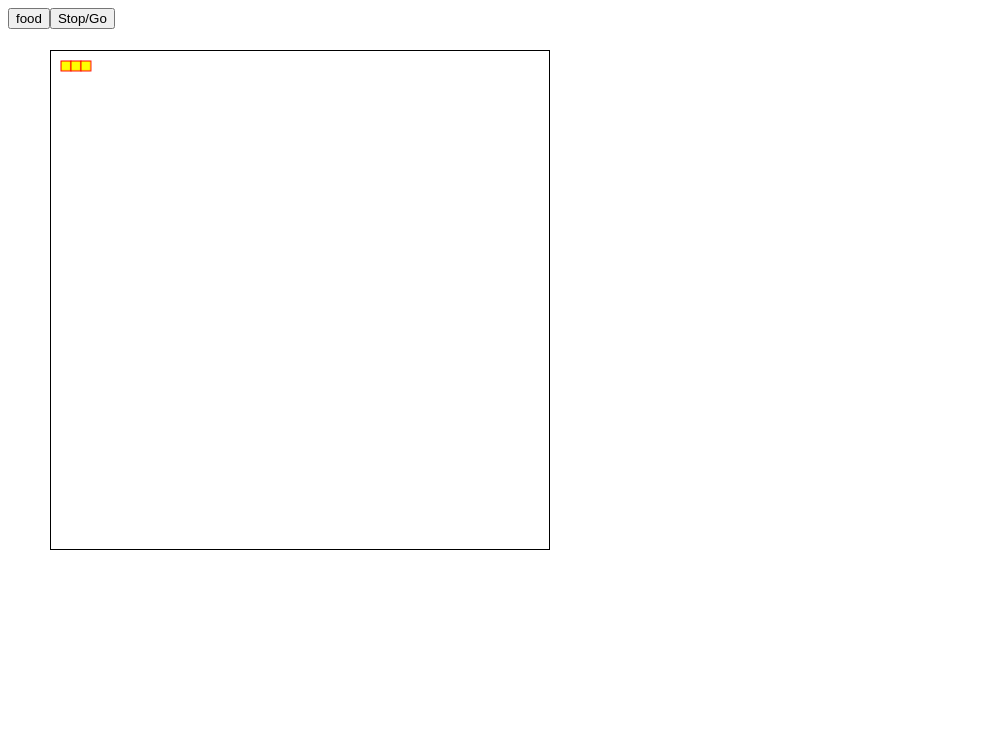
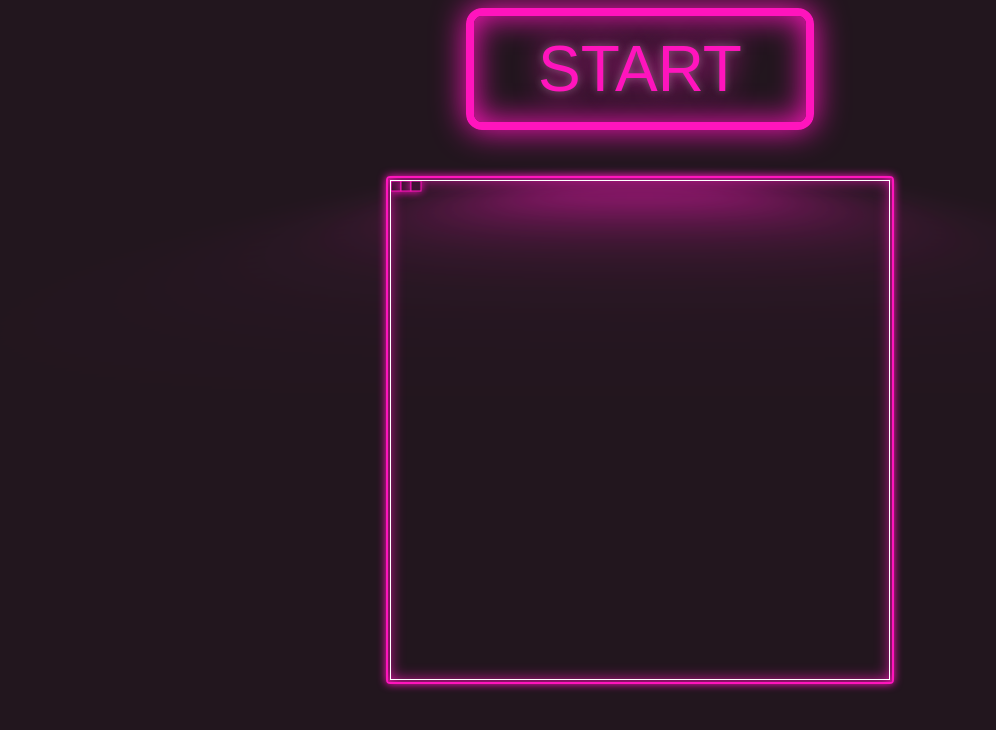
Before and after one commit to HenriquePopi/SnakeGame, a React (Create React App) app: page / in a window 1280 px wide. Shown: the top 730 px of the page, without its empty margins (0-996 px from the left). Built offline with nearby package versions, Linux system fonts and the light colour scheme.

Commit message:
fit: neon e useRegras sendo implementados

```diff
--- a/src/App.css
+++ b/src/App.css
@@ -1,38 +1,16 @@
-.App {
-  text-align: center;
+:root {
+  --clr-neon: hsl(317 100% 54%);
+  --clr-bg: hsl(323 21% 16%);
 }
-
-.App-logo {
-  height: 40vmin;
-  pointer-events: none;
+body {
+  background: hsl(320, 22%, 11%);
+  font-family: "Balsamiq Sans", cursive;
+  color: hsl(317 100% 54%);
+  display: grid;
+  place-items: center;
 }
-
-@media (prefers-reduced-motion: no-preference) {
-  .App-logo {
-    animation: App-logo-spin infinite 20s linear;
-  }
+*,
+*::before,
+*::after {
+  box-sizing: border-box;
 }
-
-.App-header {
-  background-color: #282c34;
-  min-height: 100vh;
-  display: flex;
-  flex-direction: column;
-  align-items: center;
-  justify-content: center;
-  font-size: calc(10px + 2vmin);
-  color: white;
-}
-
-.App-link {
-  color: #61dafb;
-}
-
-@keyframes App-logo-spin {
-  from {
-    transform: rotate(0deg);
-  }
-  to {
-    transform: rotate(360deg);
-  }
-}
--- a/src/App.js
+++ b/src/App.js
@@ -1,13 +1,33 @@
 import React from "react";
 import "./App.css";
-import { Canvas } from "./Components/Canvas/Canvas.style";
+import { Canvas, InnerCanvas } from "./Components/Canvas/Canvas.style";
 import useCanvas from "./Components/Hooks/useCanvas";
 import useSnake from "./Components/Hooks/useSnake";
 import useFood from "./Components/Hooks/useFood";
+import { NeonButton } from "./Components/styledComponents";
+import styled from "styled-components";
+
+const defineColor = (ctx) => {
+  ctx.fillStyle = "hsl(320, 22%, 11%)";
+  ctx.strokeStyle = "hsl(317 100% 54%)";
+  ctx.shadowOffsetX = 0;
+  ctx.shadowOffsetY = 0;
+  ctx.shadowBlur = 8;
+  ctx.shadowColor = "hsl(317 100% 54%)";
+  return ctx;
+};
+const defineFoodColor = (ctx) => {
+  ctx.fillStyle = "hsl(320, 22%, 11%)";
+  ctx.strokeStyle = "hsl(317 100% 54%)";
+  ctx.shadowOffsetX = 0;
+  ctx.shadowOffsetY = 0;
+  ctx.shadowBlur = 10;
+  ctx.shadowColor = "hsl(317 100% 54%)";
+  return ctx;
+};
 const drawSnakePart = (ctx, snakePart, index) => {
   if (index === 0) ctx.clearRect(0, 0, ctx.canvas.width, ctx.canvas.height);
-  ctx.fillStyle = "yellow";
-  ctx.strokeStyle = "red";
+  ctx = defineColor(ctx);
   ctx.fillRect(snakePart.x, snakePart.y, 10, 10);
   ctx.strokeRect(snakePart.x, snakePart.y, 10, 10);
 };
@@ -19,12 +39,10 @@ const drawSnake = (ctx, snake) => {
 
 const drawFood = (ctx, foodPosition) => {
   ctx.clearRect(0, 0, ctx.canvas.width, ctx.canvas.height);
-  ctx.fillStyle = "orange";
-  ctx.strokeStyle = "#bbf";
+  ctx = defineFoodColor(ctx);
   ctx.fillRect(foodPosition.x, foodPosition.y, 10, 10);
   ctx.strokeRect(foodPosition.x, foodPosition.y, 10, 10);
 };
-
 function App() {
   let [snake, eat, stop, start] = useSnake(150);
   const [foodPosition, setFoodPosition] = useFood(0, 500);
@@ -35,16 +53,15 @@ function App() {
 
   React.useEffect(() => {
     const rules = setInterval(() => {
-      console.log(snake[0]);
       if (snake[0].x === foodPosition.x && snake[0].y === foodPosition.y) {
         eat();
         setFoodPosition();
       }
       if (
         snake[0].x >= 500 ||
-        snake[0].x <= -1 ||
+        snake[0].x <= -10 ||
         snake[0].y >= 500 ||
-        snake[0].y <= -1
+        snake[0].y <= -10
       )
         stop();
 
@@ -59,6 +76,12 @@ function App() {
 
   return (
     <>
+      {/* <NeonButton onClick={() => setFoodPosition()}>food</NeonButton> */}
+      <NeonButton className="neon-button" onClick={() => start()}>
+        START
+      </NeonButton>
+      <Container>
+        <InnerCanvas />
         <Canvas
           style={{ position: "absolute", top: 50, left: 50 }}
           ref={snakeCanvas}
@@ -67,10 +90,14 @@ function App() {
           style={{ position: "absolute", top: 50, left: 50 }}
           ref={foodCanvas}
         />
-      <button onClick={() => setFoodPosition()}>food</button>
-      <button onClick={() => start()}>Stop/Go</button>
+      </Container>
     </>
   );
 }
+const Container = styled.div`
+  left: calc(50% - 300px);
+  position: relative;
+  box-sizing: border-box;
+`;
 
 export default App;
--- a/src/Components/Canvas/Canvas.style.js
+++ b/src/Components/Canvas/Canvas.style.js
@@ -1,10 +1,29 @@
 import React from "react";
 import styled from "styled-components";
 
+export const InnerCanvas = styled.div`
+  position: absolute;
+  top: 46px;
+  left: 46px;
+  width: 508px;
+  height: 508px;
+  box-sizing: border-box;
+  border: 1px solid black;
+  margin: 0 auto;
+  background-color: none;
+  color: hsl(317 100% 54%);
+  border: hsl(317 100% 54%) 0.125em solid;
+  padding: 0.25em 1em;
+  border-radius: 0.25em;
+  box-shadow: inset 0 0 1em 0 hsl(317 100% 54%), 0 0 0.5em 0 hsl(317 100% 54%);
+`;
 export const Canvas = styled.canvas`
+  display: block;
+  position: absolute;
   width: 500px;
   height: 500px;
   box-sizing: border-box;
-  border: 1px solid black;
+  border: 1px solid white;
   margin: 0 auto;
+  background-color: none;
 `;
--- a/src/Components/Hooks/useSnake.js
+++ b/src/Components/Hooks/useSnake.js
@@ -55,10 +55,10 @@ function reducer(state, action) {
     case "food":
       state.snake = [
         ...state.snake,
-        state.snake[state.snake.length - 1],
-        state.snake[state.snake.length - 1],
-        state.snake[state.snake.length - 1],
-        state.snake[state.snake.length - 1],
+        state.snake[0],
+        state.snake[0],
+        state.snake[0],
+        state.snake[0],
       ];
       return state;
     case "stop":
@@ -73,11 +73,11 @@ function reducer(state, action) {
 const useSnake = (speed) => {
   const [state, dispatch] = React.useReducer(reducer, {
     snake: [
-      { x: 10, y: 10 },
-      { x: 20, y: 10 },
-      { x: 30, y: 10 },
+      { x: 0, y: 0 },
+      { x: 10, y: 0 },
+      { x: 20, y: 0 },
     ],
-    step: { x: 10, y: 0 },
+    step: { x: 0, y: 10 },
     direction: 0,
     stop: true,
     crash: false,
--- /dev/null
+++ b/src/Components/styledComponents.js
@@ -0,0 +1,64 @@
+import styled from "styled-components";
+import React from "react";
+
+export const NeonButton = styled.button`
+  font-size: 4rem;
+  display: inline-block;
+  cursor: pointer;
+  background: none;
+  text-decoration: none;
+  color: hsl(317 100% 54%);
+  border: hsl(317 100% 54%) 0.125em solid;
+  padding: 0.25em 1em;
+  border-radius: 0.25em;
+
+  text-shadow: 0 0 0.125em hsl(0 0% 100% / 0.3), 0 0 0.45em currentColor;
+
+  box-shadow: inset 0 0 0.5em 0 hsl(317 100% 54%), 0 0 0.5em 0 hsl(317 100% 54%);
+
+  position: relative;
+
+  ::before {
+    pointer-events: none;
+    content: "aaa";
+    position: absolute;
+    background: hsl(317 100% 54%);
+    top: 120%;
+    left: 0;
+    width: 100%;
+    height: 100%;
+
+    transform: perspective(1em) rotateX(40deg) scale(1, 0.35);
+    filter: blur(1em);
+    opacity: 0.7;
+  }
+
+  ::after {
+    content: "";
+    position: absolute;
+    top: 0;
+    bottom: 0;
+    left: 0;
+    right: 0;
+    box-shadow: 0 0 2em 0.5em hsl(317 100% 54%);
+    opacity: 0;
+    background-color: hsl(317 100% 54%);
+    z-index: -1;
+    transition: opacity 100ms linear;
+  }
+
+  :hover,
+  :focus {
+    color: hsl(315, 22%, 11%);
+    text-shadow: none;
+  }
+
+  :hover::before,
+  :focus::before {
+    opacity: 1;
+  }
+  :hover::after,
+  :focus::after {
+    opacity: 1;
+  }
+`;
```
Also changed, not shown: src/Components/Hooks/useRules.js (added, +28 -0 lines). Lines whose indentation alone changed are shown as unchanged.
